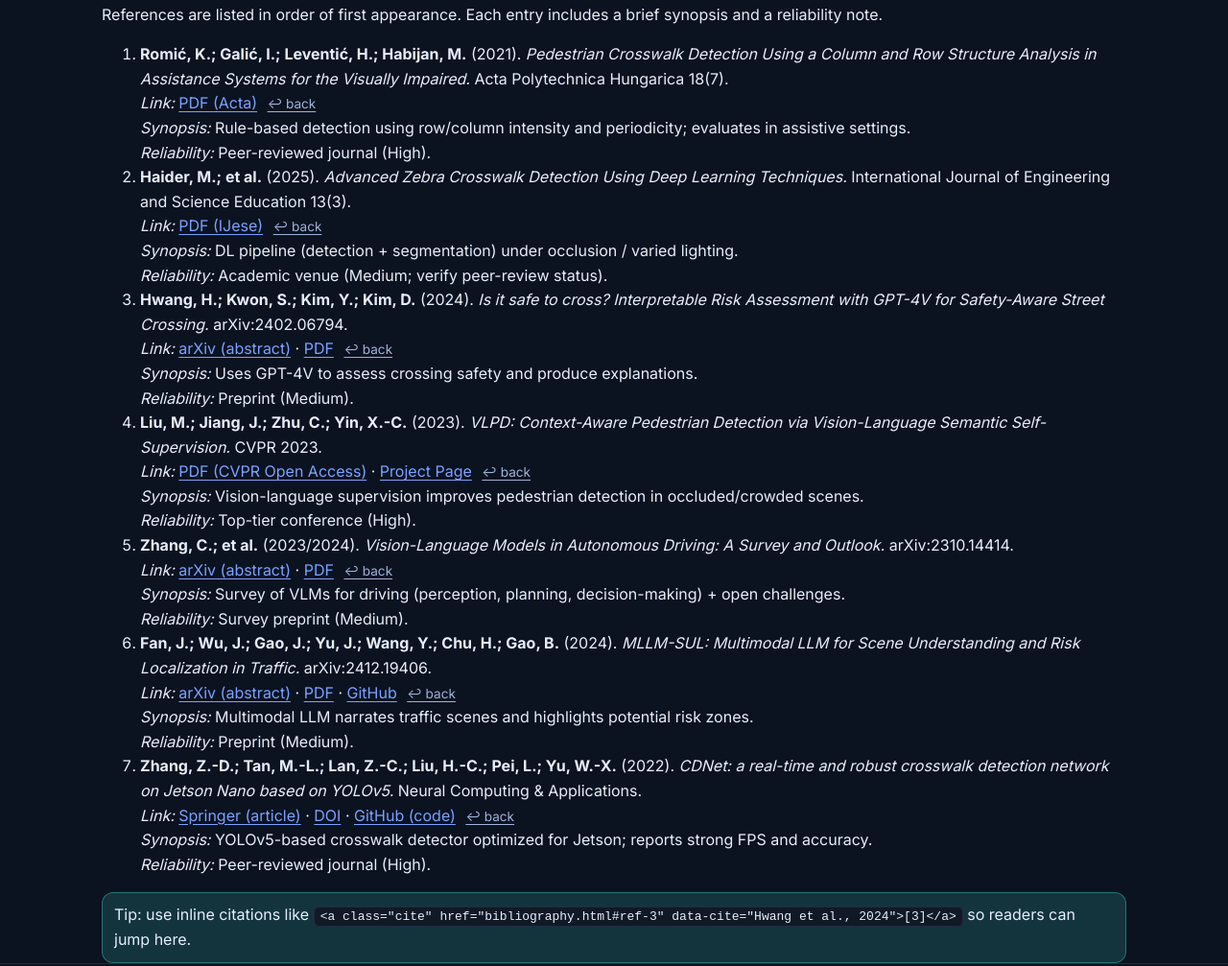
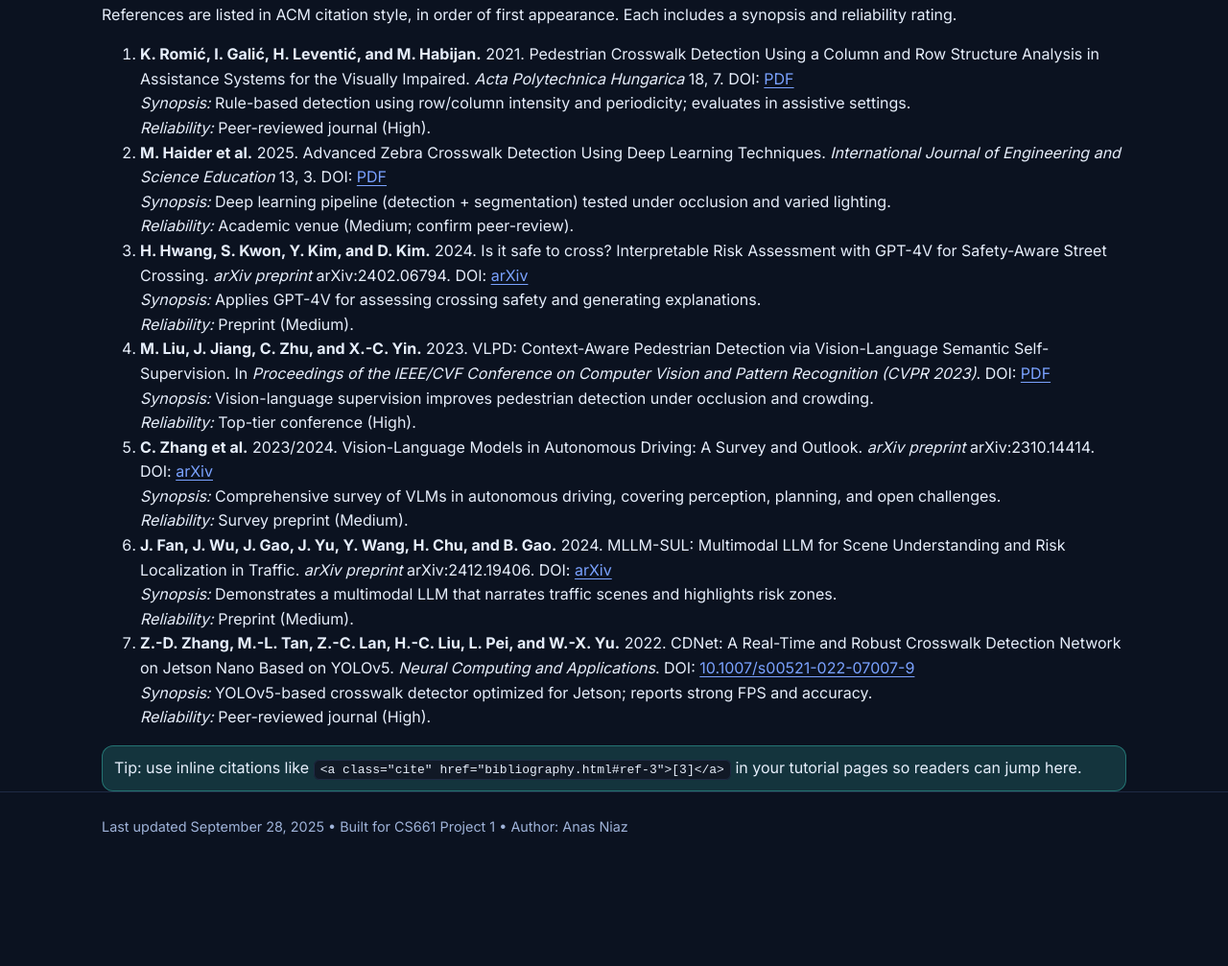
Before and after one commit to niazanas8/crosswalk-tutorial, a plain HTML site: page pages/bibliography.html in a window 1280 px wide. Shown: the part 371-1378 px from the top of the page at 96% size. After the commit the page ends 1268 px from the top, so only its background shows below. Drawn offline with Linux system fonts and the light colour scheme; a script that the page names is missing.

Commit message:
Update bibliography.html

```diff
--- a/pages/bibliography.html
+++ b/pages/bibliography.html
@@ -29,112 +29,77 @@
   <audio controls src="../assets/audio/bibliography.mp3"></audio>
   <hr/>
 
-  <p>References are listed in order of first appearance. Each entry includes a brief synopsis and a reliability note.</p>
+  <p>References are listed in ACM citation style, in order of first appearance. Each includes a synopsis and reliability rating.</p>
 
   <ol>
     <li id="ref-1" class="ref">
-      <strong>Romić, K.; Galić, I.; Leventić, H.; Habijan, M.</strong> (2021).
-      <em>Pedestrian Crosswalk Detection Using a Column and Row Structure Analysis in Assistance Systems for the Visually Impaired.</em>
-      <span>Acta Polytechnica Hungarica 18(7).</span>
-      <br>
-      <em>Link:</em> <a href="https://acta.uni-obuda.hu/Romic_Galic_Leventic_Habijan_114.pdf" target="_blank" rel="noopener">PDF (Acta)</a>
-      <a class="backref" href="javascript:history.back()">↩︎ back</a>
-      <br>
-      <em>Synopsis:</em> Rule-based detection using row/column intensity and periodicity; evaluates in assistive settings.
-      <br>
-      <em>Reliability:</em> Peer-reviewed journal (High).
+      <strong>K. Romić, I. Galić, H. Leventić, and M. Habijan.</strong> 2021.
+      Pedestrian Crosswalk Detection Using a Column and Row Structure Analysis in Assistance Systems for the Visually Impaired.
+      <em>Acta Polytechnica Hungarica</em> 18, 7.
+      DOI: <a href="https://acta.uni-obuda.hu/Romic_Galic_Leventic_Habijan_114.pdf" target="_blank">PDF</a>
+      <br><em>Synopsis:</em> Rule-based detection using row/column intensity and periodicity; evaluates in assistive settings.
+      <br><em>Reliability:</em> Peer-reviewed journal (High).
     </li>
 
     <li id="ref-2" class="ref">
-      <strong>Haider, M.; et al.</strong> (2025).
-      <em>Advanced Zebra Crosswalk Detection Using Deep Learning Techniques.</em>
-      <span>International Journal of Engineering and Science Education 13(3).</span>
-      <br>
-      <em>Link:</em> <a href="https://www.ijese.org/wp-content/uploads/Papers/v13i3/B104214020125.pdf" target="_blank" rel="noopener">PDF (IJese)</a>
-      <a class="backref" href="javascript:history.back()">↩︎ back</a>
-      <br>
-      <em>Synopsis:</em> DL pipeline (detection + segmentation) under occlusion / varied lighting.
-      <br>
-      <em>Reliability:</em> Academic venue (Medium; verify peer-review status).
+      <strong>M. Haider et al.</strong> 2025.
+      Advanced Zebra Crosswalk Detection Using Deep Learning Techniques.
+      <em>International Journal of Engineering and Science Education</em> 13, 3.
+      DOI: <a href="https://www.ijese.org/wp-content/uploads/Papers/v13i3/B104214020125.pdf" target="_blank">PDF</a>
+      <br><em>Synopsis:</em> Deep learning pipeline (detection + segmentation) tested under occlusion and varied lighting.
+      <br><em>Reliability:</em> Academic venue (Medium; confirm peer-review).
     </li>
 
     <li id="ref-3" class="ref">
-      <strong>Hwang, H.; Kwon, S.; Kim, Y.; Kim, D.</strong> (2024).
-      <em>Is it safe to cross? Interpretable Risk Assessment with GPT-4V for Safety-Aware Street Crossing.</em>
-      <span>arXiv:2402.06794.</span>
-      <br>
-      <em>Link:</em> <a href="https://arxiv.org/abs/2402.06794" target="_blank" rel="noopener">arXiv (abstract)</a> ·
-      <a href="https://arxiv.org/pdf/2402.06794" target="_blank" rel="noopener">PDF</a>
-      <a class="backref" href="javascript:history.back()">↩︎ back</a>
-      <br>
-      <em>Synopsis:</em> Uses GPT-4V to assess crossing safety and produce explanations.
-      <br>
-      <em>Reliability:</em> Preprint (Medium).
+      <strong>H. Hwang, S. Kwon, Y. Kim, and D. Kim.</strong> 2024.
+      Is it safe to cross? Interpretable Risk Assessment with GPT-4V for Safety-Aware Street Crossing.
+      <em>arXiv preprint</em> arXiv:2402.06794.
+      DOI: <a href="https://arxiv.org/abs/2402.06794" target="_blank">arXiv</a>
+      <br><em>Synopsis:</em> Applies GPT-4V for assessing crossing safety and generating explanations.
+      <br><em>Reliability:</em> Preprint (Medium).
     </li>
 
     <li id="ref-4" class="ref">
-      <strong>Liu, M.; Jiang, J.; Zhu, C.; Yin, X.-C.</strong> (2023).
-      <em>VLPD: Context-Aware Pedestrian Detection via Vision-Language Semantic Self-Supervision.</em>
-      <span>CVPR 2023.</span>
-      <br>
-      <em>Link:</em>
-      <a href="https://openaccess.thecvf.com/content/CVPR2023/papers/Liu_VLPD_Context-Aware_Pedestrian_Detection_via_Vision-Language_Semantic_Self-Supervision_CVPR_2023_paper.pdf" target="_blank" rel="noopener">PDF (CVPR Open Access)</a> ·
-      <a href="https://openaccess.thecvf.com/content/CVPR2023/html/Liu_VLPD_Context-Aware_Pedestrian_Detection_via_Vision-Language_Semantic_Self-Supervision_CVPR_2023_paper.html" target="_blank" rel="noopener">Project Page</a>
-      <a class="backref" href="javascript:history.back()">↩︎ back</a>
-      <br>
-      <em>Synopsis:</em> Vision-language supervision improves pedestrian detection in occluded/crowded scenes.
-      <br>
-      <em>Reliability:</em> Top-tier conference (High).
+      <strong>M. Liu, J. Jiang, C. Zhu, and X.-C. Yin.</strong> 2023.
+      VLPD: Context-Aware Pedestrian Detection via Vision-Language Semantic Self-Supervision.
+      In <em>Proceedings of the IEEE/CVF Conference on Computer Vision and Pattern Recognition (CVPR 2023)</em>.
+      DOI: <a href="https://openaccess.thecvf.com/content/CVPR2023/papers/Liu_VLPD_Context-Aware_Pedestrian_Detection_via_Vision-Language_Semantic_Self-Supervision_CVPR_2023_paper.pdf" target="_blank">PDF</a>
+      <br><em>Synopsis:</em> Vision-language supervision improves pedestrian detection under occlusion and crowding.
+      <br><em>Reliability:</em> Top-tier conference (High).
     </li>
 
     <li id="ref-5" class="ref">
-      <strong>Zhang, C.; et al.</strong> (2023/2024).
-      <em>Vision-Language Models in Autonomous Driving: A Survey and Outlook.</em>
-      <span>arXiv:2310.14414.</span>
-      <br>
-      <em>Link:</em> <a href="https://arxiv.org/abs/2310.14414" target="_blank" rel="noopener">arXiv (abstract)</a> ·
-      <a href="https://arxiv.org/pdf/2310.14414" target="_blank" rel="noopener">PDF</a>
-      <a class="backref" href="javascript:history.back()">↩︎ back</a>
-      <br>
-      <em>Synopsis:</em> Survey of VLMs for driving (perception, planning, decision-making) + open challenges.
-      <br>
-      <em>Reliability:</em> Survey preprint (Medium).
+      <strong>C. Zhang et al.</strong> 2023/2024.
+      Vision-Language Models in Autonomous Driving: A Survey and Outlook.
+      <em>arXiv preprint</em> arXiv:2310.14414.
+      DOI: <a href="https://arxiv.org/abs/2310.14414" target="_blank">arXiv</a>
+      <br><em>Synopsis:</em> Comprehensive survey of VLMs in autonomous driving, covering perception, planning, and open challenges.
+      <br><em>Reliability:</em> Survey preprint (Medium).
     </li>
 
     <li id="ref-6" class="ref">
-      <strong>Fan, J.; Wu, J.; Gao, J.; Yu, J.; Wang, Y.; Chu, H.; Gao, B.</strong> (2024).
-      <em>MLLM-SUL: Multimodal LLM for Scene Understanding and Risk Localization in Traffic.</em>
-      <span>arXiv:2412.19406.</span>
-      <br>
-      <em>Link:</em> <a href="https://arxiv.org/abs/2412.19406" target="_blank" rel="noopener">arXiv (abstract)</a> ·
-      <a href="https://arxiv.org/pdf/2412.19406" target="_blank" rel="noopener">PDF</a> ·
-      <a href="https://github.com/fjq-tongji/MLLM-SUL" target="_blank" rel="noopener">GitHub</a>
-      <a class="backref" href="javascript:history.back()">↩︎ back</a>
-      <br>
-      <em>Synopsis:</em> Multimodal LLM narrates traffic scenes and highlights potential risk zones.
-      <br>
-      <em>Reliability:</em> Preprint (Medium).
+      <strong>J. Fan, J. Wu, J. Gao, J. Yu, Y. Wang, H. Chu, and B. Gao.</strong> 2024.
+      MLLM-SUL: Multimodal LLM for Scene Understanding and Risk Localization in Traffic.
+      <em>arXiv preprint</em> arXiv:2412.19406.
+      DOI: <a href="https://arxiv.org/abs/2412.19406" target="_blank">arXiv</a>
+      <br><em>Synopsis:</em> Demonstrates a multimodal LLM that narrates traffic scenes and highlights risk zones.
+      <br><em>Reliability:</em> Preprint (Medium).
     </li>
 
     <li id="ref-7" class="ref">
-      <strong>Zhang, Z.-D.; Tan, M.-L.; Lan, Z.-C.; Liu, H.-C.; Pei, L.; Yu, W.-X.</strong> (2022).
-      <em>CDNet: a real-time and robust crosswalk detection network on Jetson Nano based on YOLOv5.</em>
-      <span>Neural Computing & Applications.</span>
-      <br>
-      <em>Link:</em>
-      <a href="https://link.springer.com/article/10.1007/s00521-022-07007-9" target="_blank" rel="noopener">Springer (article)</a> ·
-      <a href="https://doi.org/10.1007/s00521-022-07007-9" target="_blank" rel="noopener">DOI</a> ·
-      <a href="https://github.com/zhangzhengde0225/CDNet" target="_blank" rel="noopener">GitHub (code)</a>
-      <a class="backref" href="javascript:history.back()">↩︎ back</a>
-      <br>
-      <em>Synopsis:</em> YOLOv5-based crosswalk detector optimized for Jetson; reports strong FPS and accuracy.
-      <br>
-      <em>Reliability:</em> Peer-reviewed journal (High).
+      <strong>Z.-D. Zhang, M.-L. Tan, Z.-C. Lan, H.-C. Liu, L. Pei, and W.-X. Yu.</strong> 2022.
+      CDNet: A Real-Time and Robust Crosswalk Detection Network on Jetson Nano Based on YOLOv5.
+      <em>Neural Computing and Applications</em>.
+      DOI: <a href="https://doi.org/10.1007/s00521-022-07007-9" target="_blank">10.1007/s00521-022-07007-9</a>
+      <br><em>Synopsis:</em> YOLOv5-based crosswalk detector optimized for Jetson; reports strong FPS and accuracy.
+      <br><em>Reliability:</em> Peer-reviewed journal (High).
     </li>
   </ol>
 
   <div class="notice" style="margin-top:16px">
-    Tip: use inline citations like <code>&lt;a class="cite" href="bibliography.html#ref-3" data-cite="Hwang et al., 2024"&gt;[3]&lt;/a&gt;</code> so readers can jump here.
+    Tip: use inline citations like
+    <code>&lt;a class="cite" href="bibliography.html#ref-3"&gt;[3]&lt;/a&gt;</code>
+    in your tutorial pages so readers can jump here.
   </div>
 </main>
 
@@ -142,7 +107,6 @@
   <div class="wrapper">Last updated September 28, 2025 • Built for CS661 Project 1 • Author: Anas Niaz</div>
 </footer>
 
-<!-- Optional: highlight a ref when navigated to -->
 <script defer src="../assets/js/cite.js"></script>
 </body>
 </html>
```
